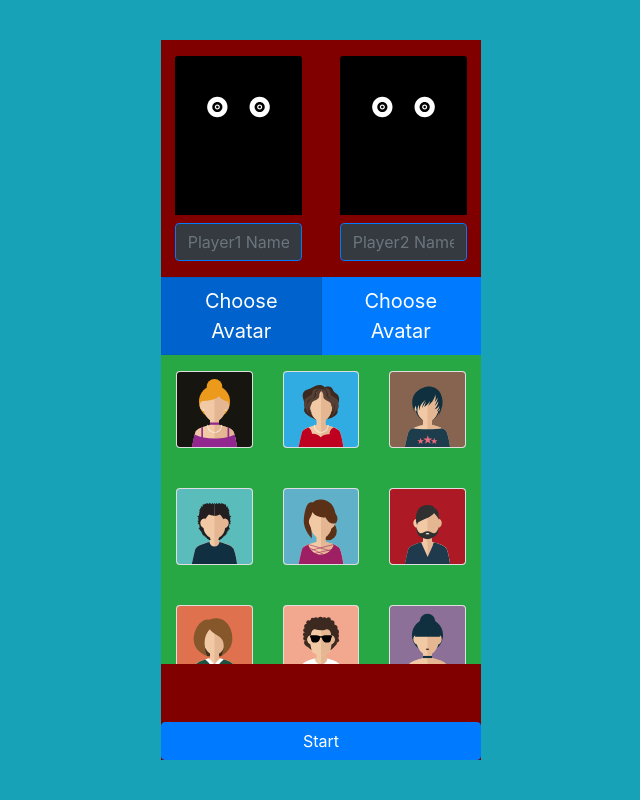
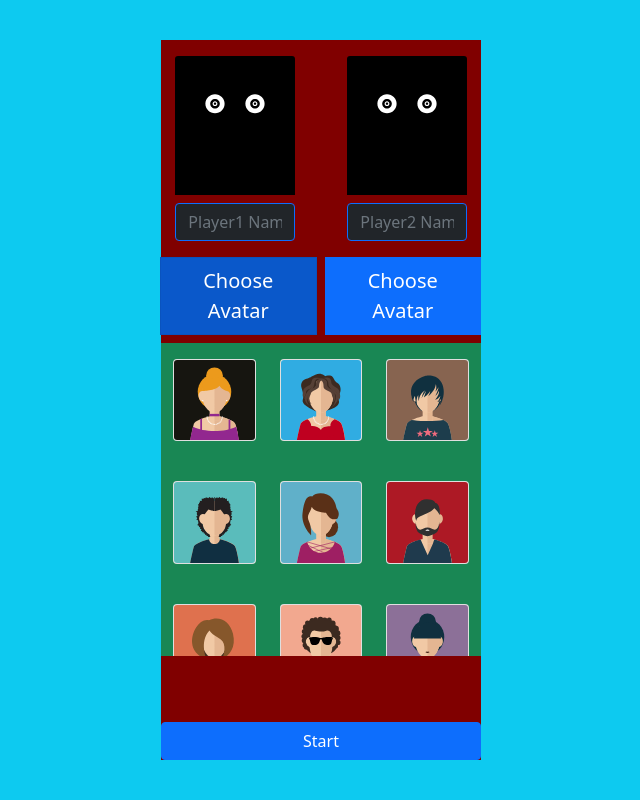
Before and after one commit to AS-MCMXCIX/ClientSide8BallPool, a plain HTML site: page index.html in a window 1280 px wide. Shown: the whole page, without its empty margins (319-959 px from the left). Drawn offline with nearby package versions, Linux system fonts and the light colour scheme.

Commit message:
Fix index.html

```diff
--- a/index.html
+++ b/index.html
@@ -86,13 +86,14 @@
     </style>
     <meta charset="UTF-8">
     <title>Login</title>
-    <link href="lib/bootstrap.min.css" rel="stylesheet">
+    <link href="lib/bootstrap.css" rel="stylesheet">
+
 </head>
 <body class="bg-info">
 
 <form class="position-absolute d-flex flex-column justify-content-around w-25"
       style="background-color: maroon  ;left: 37.5%; top: 5%;height: 90%">
-    <div class="form-row mb-2 mt-3 row-cols-2 row-cols-md-2 justify-content-around overflow-hidden"
+    <div class="row mb-2 mt-3 row-cols-2 row-cols-md-2 justify-content-around overflow-hidden"
          id="selected-avatars">
         <div class="form-group col-md-5">
             <img src="res/avatars/unknown.svg" class="card-img-top" id="p1-avatar" alt="...">
@@ -101,7 +102,7 @@
             <img src="res/avatars/unknown.svg" class="card-img-top" id="p2-avatar" alt="...">
         </div>
     </div>
-    <div class="form-row justify-content-around">
+    <div class="row justify-content-around">
         <div class="form-group col-md-5">
             <input type="text" class="form-control text-light bg-dark border-primary" id="inputName1" maxlength="10"
                    placeholder="Player1 Name">
@@ -111,18 +112,18 @@
                    placeholder="Player2 Name">
         </div>
     </div>
-    <div id="supin-buttons" class="btn-group btn-group-lg btn-group-toggle w-100" data-toggle="buttons"
+    <div id="supin-buttons" class="btn-group btn-group-lg btn-group-toggle bg-transparent mt-3" data-toggle="buttons"
          style="background-color: #343a40">
-        <label class="btn btn-primary rounded-0 w-100">
-            <input type="radio" name="options" checked onchange="setPlayer(1)">Choose
-            Avatar
+        <input type="radio" class="btn-check" name="options" id="radio1" checked onchange="setPlayer(1)" autocomplete="off">
+        <label class="btn btn-primary rounded-0 w-100 me-1" for="radio1">
+            Choose Avatar
         </label>
-        <label class="btn btn-primary rounded-0 w-100">
-            <input type="radio" name="options" onchange="setPlayer(2)">Choose
-            Avatar
+        <input type="radio" class="btn-check" name="options" id="radio2" onchange="setPlayer(2)" autocomplete="off">
+        <label class="btn btn-primary rounded-0 w-100 ms-1" for="radio2">
+            Choose Avatar
         </label>
     </div>
-    <div class="row ml-auto mr-auto row-cols-3 row-cols-md-3 w-100 h-50 overflow-auto bg-success custom-scrollbar"
+    <div class="row row-cols-3 m-0 mt-2 w-100 h-50 overflow-auto bg-success custom-scrollbar"
          id="avatars">
         <!--
         <div class="col mb-4">
@@ -143,9 +144,9 @@
     <button type="submit" class="btn btn-primary" onclick="start();return false;">Start</button>
 </form>
 
+<script src="lib/jquery-3.5.1.slim.min.js"></script>
+<script src="lib/bootstrap.bundle.js"></script>
 
-<script src="lib/jquery-3.5.1.slim.min.js"></script>
-<script src="lib/bootstrap.bundle.min.js"></script>
 
 <script>
     let currPlayer = 1;
```
